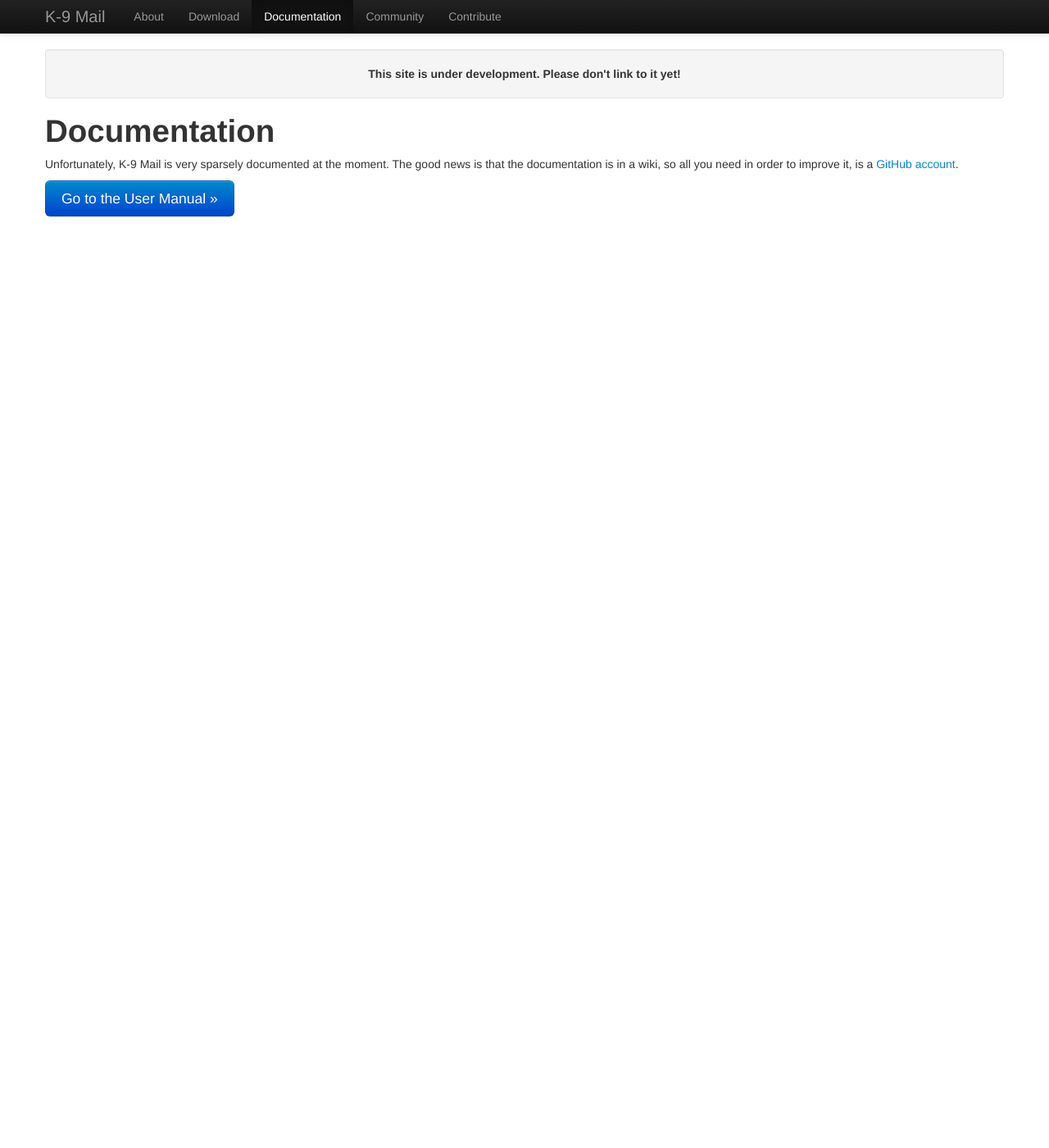
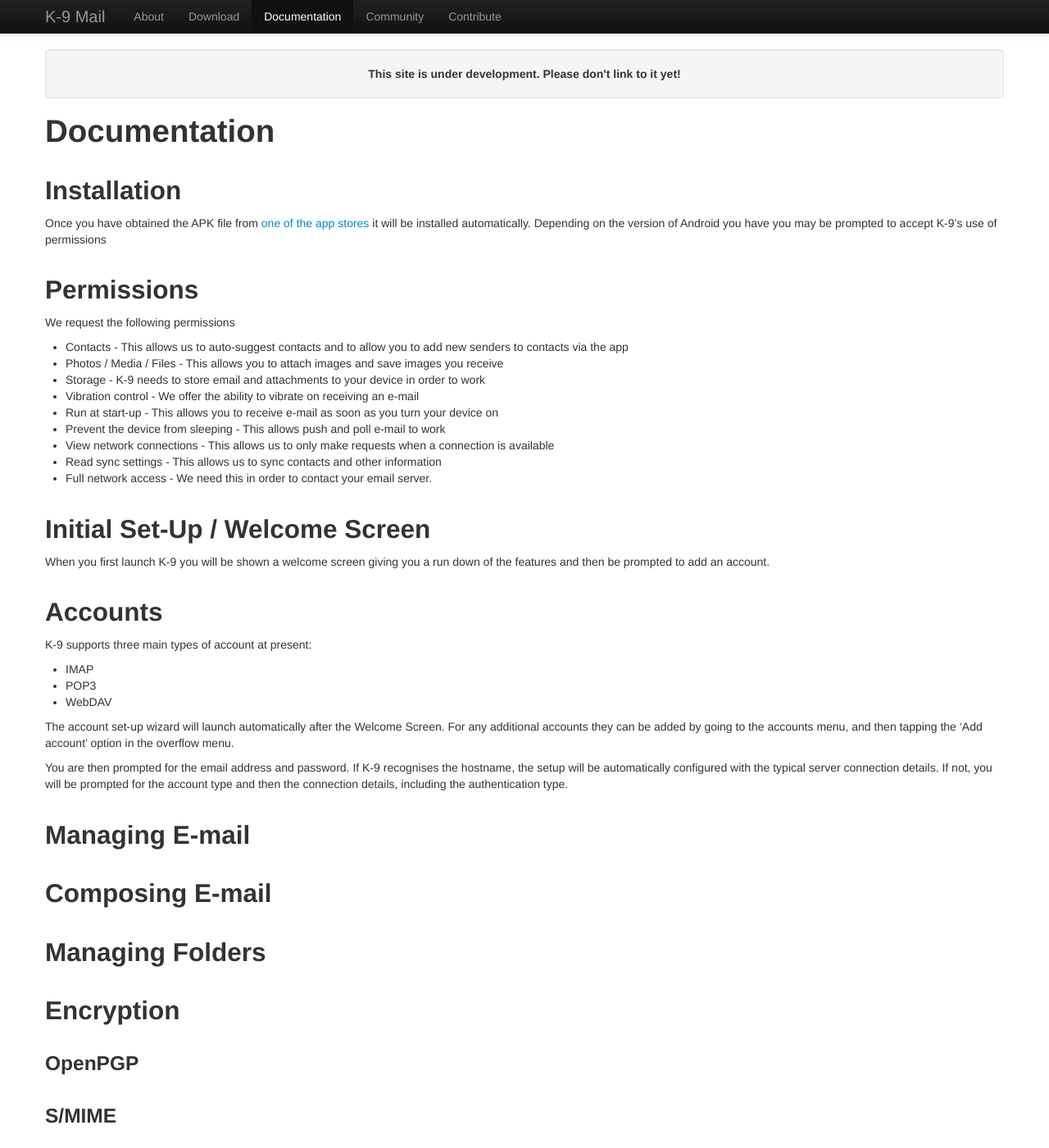
Before and after one commit to k9mail/k9mail.app, a Jekyll site: the page built from documentation.md, in a window 1280 px wide and 1400 px high. Shown: the whole window at 82% size. Built offline with Jekyll 4.4.1, drawn with Linux system fonts in a browser that asks for light colours; nearby versions of some CDN libraries.

Commit message:
First notes

```diff
--- a/documentation.md
+++ b/documentation.md
@@ -6,7 +6,52 @@ layout: default
 
 # Documentation
 
-Unfortunately, K-9 Mail is very sparsely documented at the moment. The good news is that the documentation is in a wiki, so all you need in order to improve it, is a [GitHub account](https://github.com/).
+## Installation
 
+Once you have obtained the APK file from <a href="download.html">one of the app stores</a> it will be installed automatically. Depending on the version of Android you have you may be prompted to accept K-9's use of permissions
 
-<a href="https://github.com/k9mail/k-9/wiki/Manual" class="btn btn-primary btn-large">Go to the User Manual »</a>
+## Permissions
+
+We request the following permissions
+
+* Contacts - This allows us to auto-suggest contacts and to allow you to add new senders to contacts via the app
+* Photos / Media / Files - This allows you to attach images and save images you receive
+* Storage - K-9 needs to store email and attachments to your device in order to work
+* Vibration control - We offer the ability to vibrate on receiving an e-mail
+* Run at start-up - This allows you to receive e-mail as soon as you turn your device on
+* Prevent the device from sleeping - This allows push and poll e-mail to work
+* View network connections - This allows us to only make requests when a connection is available
+* Read sync settings - This allows us to sync contacts and other information
+* Full network access - We need this in order to contact your email server.
+
+## Initial Set-Up / Welcome Screen
+
+When you first launch K-9 you will be shown a welcome screen giving you a run down of the features and then be prompted to add an account.
+
+## Accounts
+
+K-9 supports three main types of account at present:
+
+* IMAP
+* POP3
+* WebDAV
+
+The account set-up wizard will launch automatically after the Welcome Screen. For any additional accounts they can be added by going to the accounts menu, and then tapping the 'Add account' option in the overflow menu.
+
+You are then prompted for the email address and password. If K-9 recognises the hostname, the setup will be automatically configured with the typical server connection details. If not, you will be prompted for the account type and then the connection details, including the authentication type.
+
+## Managing E-mail
+
+## Composing E-mail
+
+## Managing Folders
+
+## Encryption
+
+### OpenPGP
+
+### S/MIME
+
+## Settings
+
+## Debugging
```
